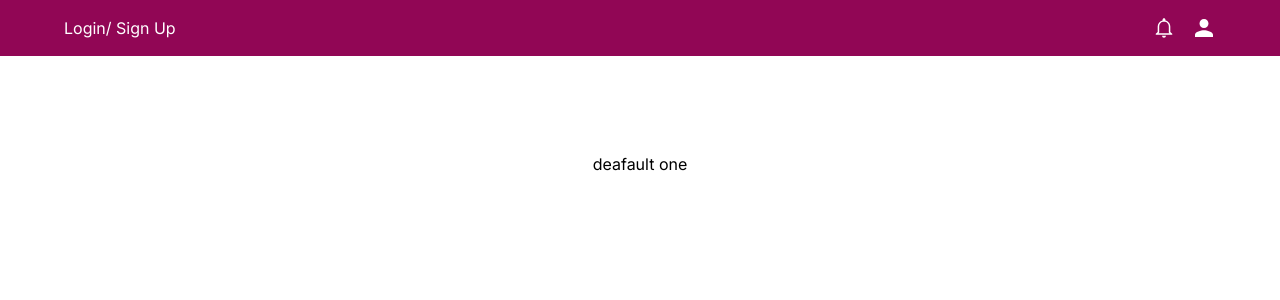
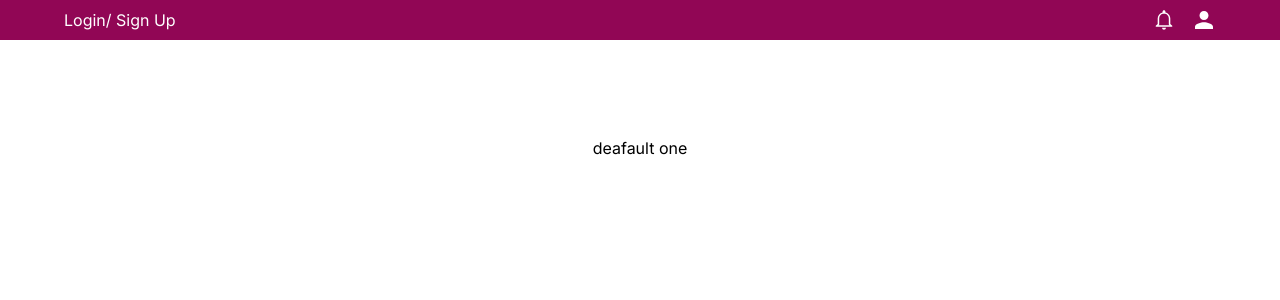
Before and after one commit to Innocent259/dubay.ae, a Next.js app: page / in a window 1280 px wide. Shown: the top 300 px of the page. Built offline with nearby package versions, Linux system fonts and the light colour scheme.

Commit message:
Adjust vertical padding

```diff
--- a/components/Header.tsx
+++ b/components/Header.tsx
@@ -3,7 +3,7 @@ import { IoMdNotificationsOutline, IoMdPerson } from "react-icons/io";
 
 const Header: React.FC = () => {
     return (
-        <header className="bg-[#910655] hidden md:flex justify-between items-center px-16 py-4 ">
+        <header className="bg-[#910655] hidden md:flex justify-between items-center px-16 py-2 ">
             <Link href="/login" className="text-white">Login/ Sign Up</Link>
             <div className="flex gap-4 text-2xl text-white">
                 <IoMdNotificationsOutline />
```
